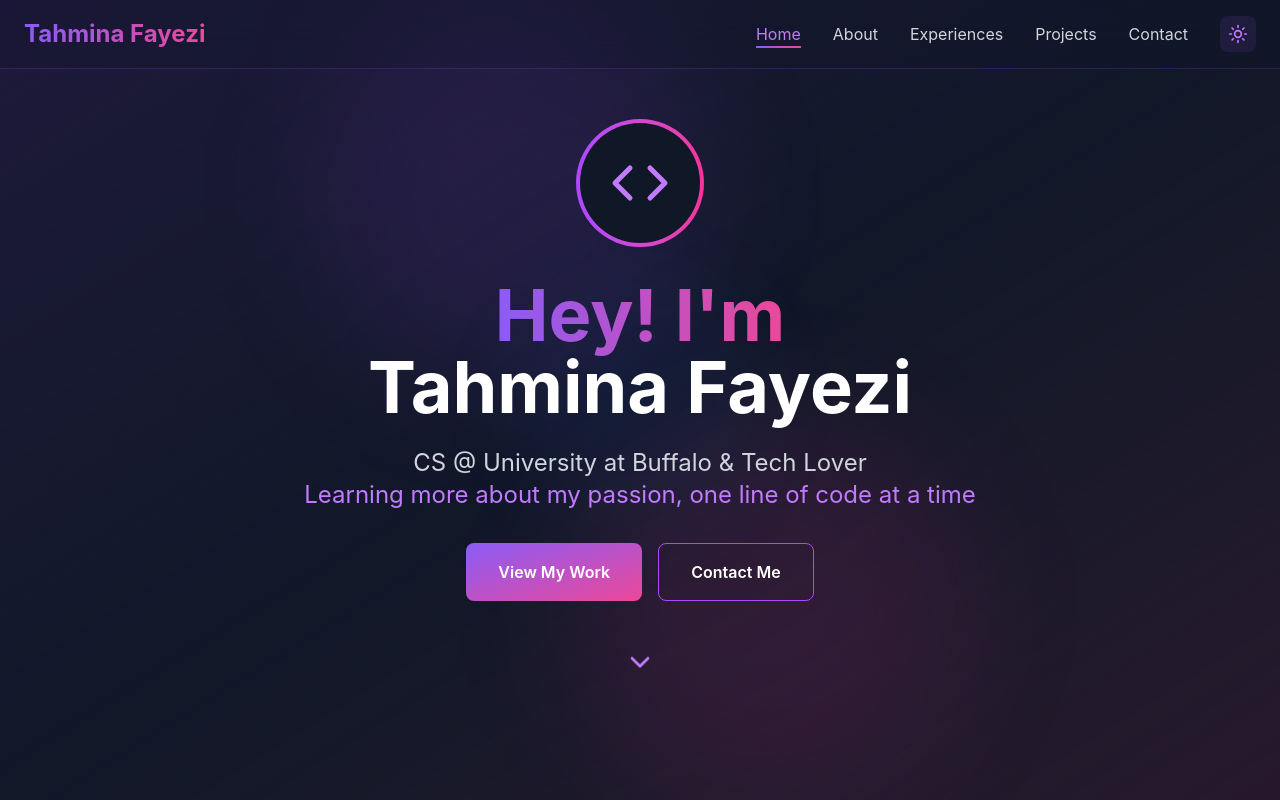
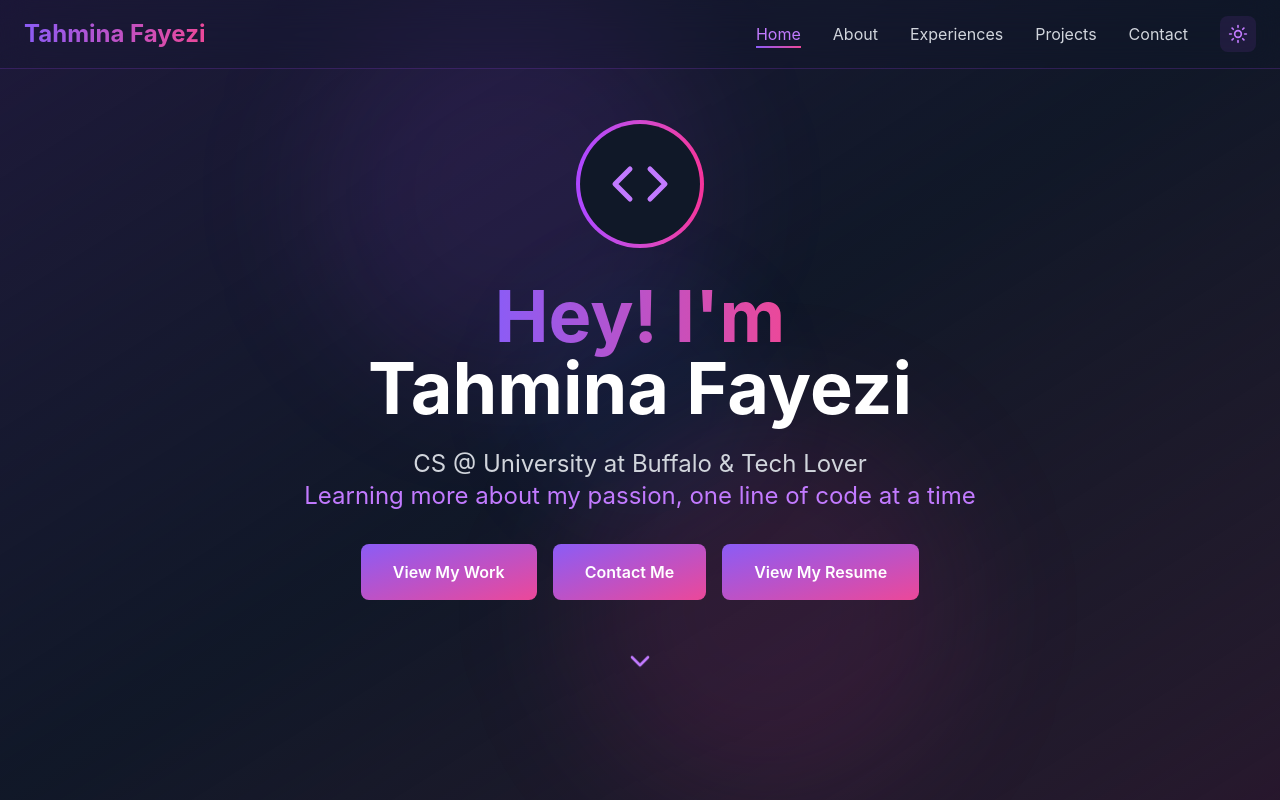
Before and after one commit to tahminaf/Personal-Portfolio, a Next.js app: page / in a window 1280 px wide. Shown: the top 800 px of the page. Built offline with nearby package versions, Linux system fonts and the light colour scheme.

Commit message:
added resume page

```diff
--- a/src/app/components/sections/Hero.tsx
+++ b/src/app/components/sections/Hero.tsx
@@ -13,6 +13,11 @@ interface HeroProps {
 }
 
 export const Hero: React.FC<HeroProps> = ({ isVisible, isLoaded, isDarkMode, setActiveSection }) => {
+  const handleResumeView = () => {
+    const resumeUrl = 'https://drive.google.com/file/d/1zJtxPu85N2N7uXTKHzYcfjfZISZI1U99/view?usp=sharing';
+    window.open(resumeUrl, '_blank', 'noopener,noreferrer');
+  };
+
   return (
     <section id="home" className="relative z-10 min-h-screen flex items-center justify-center px-6">
       <div className={`text-center transition-all duration-1500 ease-out ${
@@ -59,9 +64,15 @@ export const Hero: React.FC<HeroProps> = ({ isVisible, isLoaded, isDarkMode, set
           </button>
           <button
             onClick={() => scrollToSection('contact', setActiveSection)}
-            className="px-8 py-4 border border-purple-500 rounded-lg font-semibold hover:bg-purple-500/10 transition-all duration-300 transform hover:scale-105 focus-outline"
+            className="px-8 py-4 gradient-bg rounded-lg font-semibold hover:opacity-90 transition-all duration-300 transform hover:scale-105 hover:shadow-lg hover:shadow-purple-500/25 focus-outline"
           >
             Contact Me
+          </button>
+          <button
+            onClick={handleResumeView}
+            className="px-8 py-4 gradient-bg rounded-lg font-semibold hover:opacity-90 transition-all duration-300 transform hover:scale-105 hover:shadow-lg hover:shadow-purple-500/25 focus-outline inline-flex items-center gap-2"
+          >
+            View My Resume
           </button>
         </div>
 
--- a/src/app/data/portfolioData.ts
+++ b/src/app/data/portfolioData.ts
@@ -25,9 +25,9 @@ export interface Project {
       link: "#"
     },
     {
-      title: "Conway’s Game of Life Simulation",
-      description: "Created a simulation of Conway’s Game of Life, showcasing cellular automation, and evolve for up to 1,000 generations.",
-      tech: ["C"],
+      title: "StudySync",
+      description: "Created a study planner, similar to Notion, to organize my schedule. Not only was the schedule fully dynamic, but it can also allow me to track all of my classes!",
+      tech: ["React", "Next. JS", "Tailwind CSS"],
       link: "#"
     }
   ];
--- a/src/app/styles/animations.css
+++ b/src/app/styles/animations.css
@@ -32,7 +32,6 @@
     }
   }
 
-  /* Animation Classes */
   .animate-fade-in-up {
     animation: fade-in-up 1s ease-out forwards;
   }
```
Also changed, not shown: src/app/styles/components.css (deleted).
